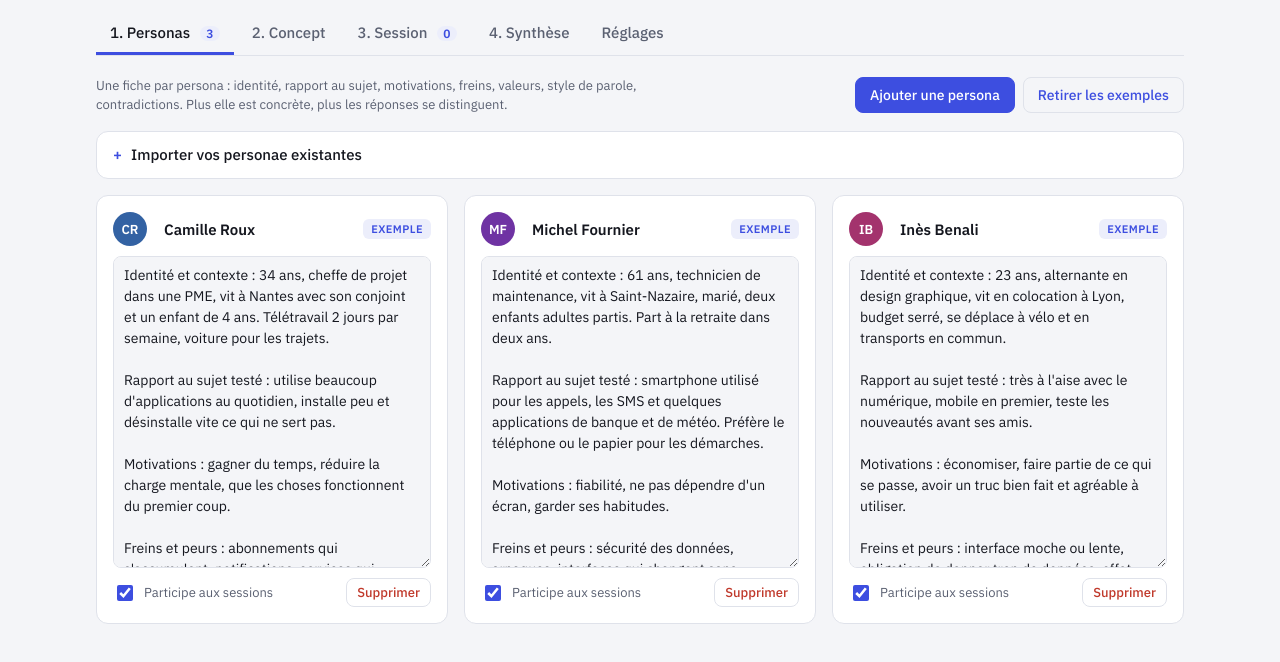
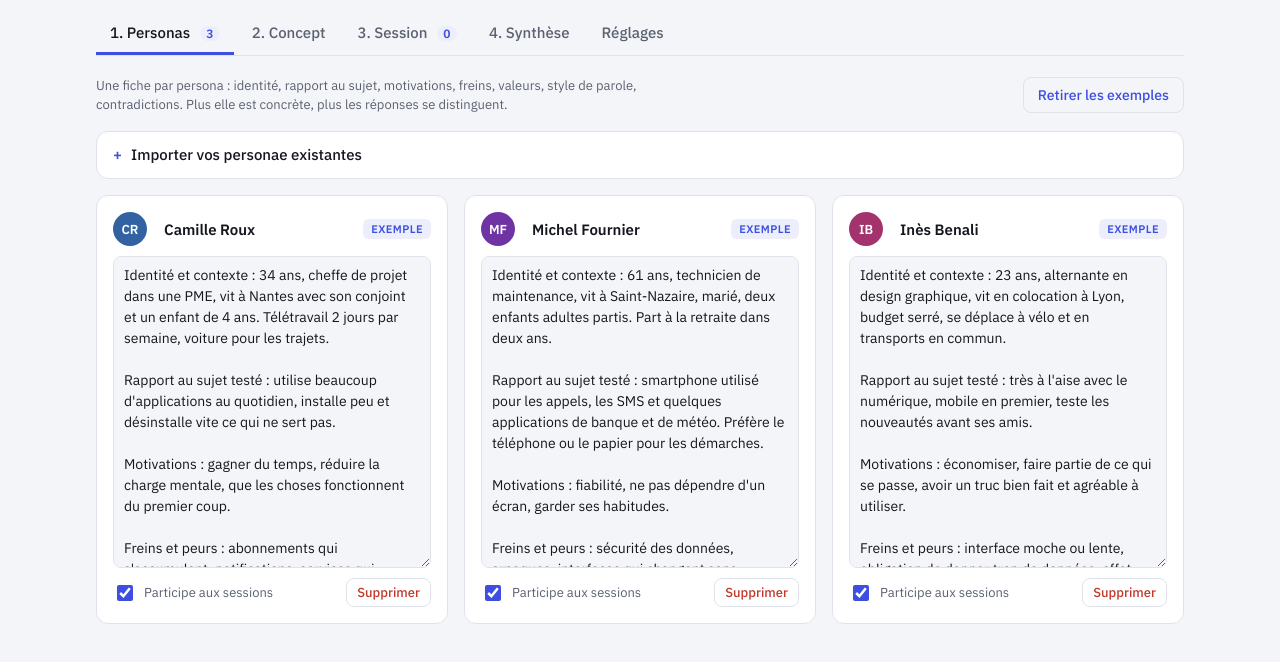
Before and after one commit to XDlabPascal/focus-group-synthetique, a website: page src/index.html in a window 1280 px wide. Shown: the part 126-788 px from the top of the page. Drawn offline with nearby package versions, Linux system fonts and the light colour scheme.

Commit message:
Supprimer le bouton « Ajouter une persona »
Les personas s'ajoutent désormais via le bloc d'import.

Co-Authored-By: Claude Sonnet 5.5 <noreply@anthropic.com>
Claude-Session: https://claude.ai/code/session_01QeBKQ79uW72Qu8NtaRUfiL

```diff
--- a/src/index.html
+++ b/src/index.html
@@ -205,7 +205,6 @@ th{font-size:12px;text-transform:uppercase;letter-spacing:.05em;color:var(--mute
     <div class="row spread">
       <p class="hint" style="max-width:70ch">Une fiche par persona : identité, rapport au sujet, motivations, freins, valeurs, style de parole, contradictions. Plus elle est concrète, plus les réponses se distinguent.</p>
       <div class="row">
-        <button class="btn" data-action="add-persona">Ajouter une persona</button>
         <button class="btn ghost" data-action="clear-examples" id="btn-clear-examples">Retirer les exemples</button>
       </div>
     </div>
```
